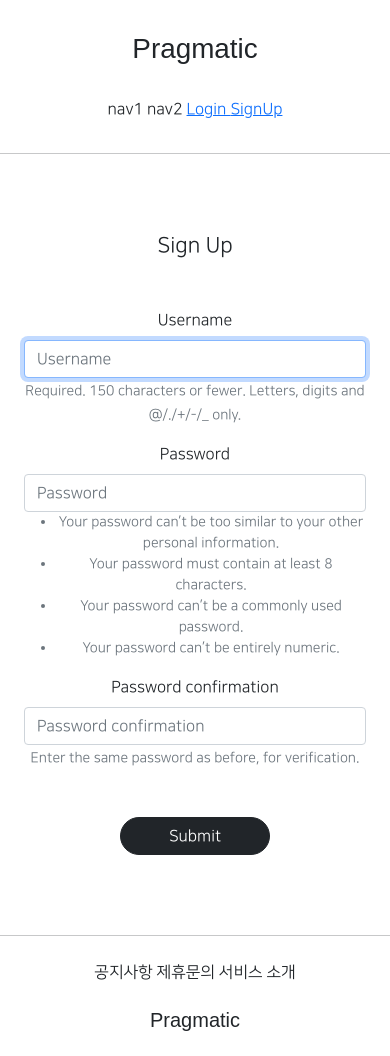
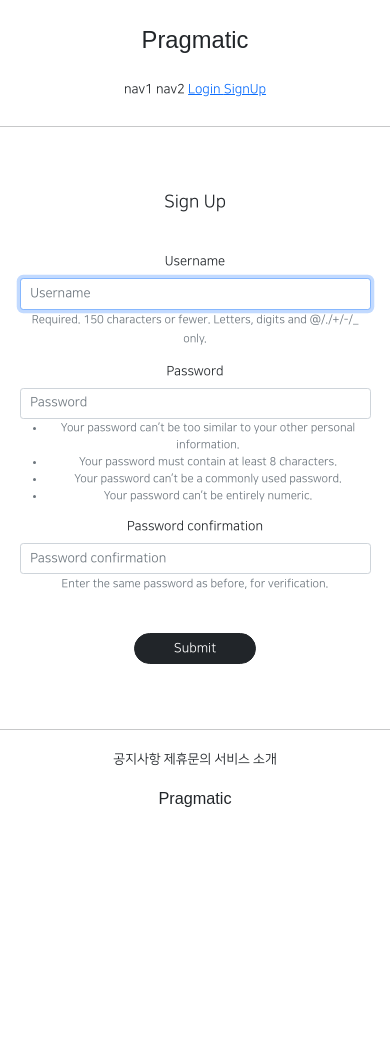
Before and after one commit to yeoni-ni/Web_Application, a Django app: page /accounts/create/ in a window 390 px wide. After the commit the page ends 807 px from the top, so only its background shows below. Run offline with Django 3.2, Linux system fonts and the light colour scheme; parts of the project's set-up code (start-up, migrations or seed data) failed here and were passed over; some libraries are stand-ins or nearby versions; some web fonts are replaced.

Commit message:
8/12 class 6ban commit

```diff
--- a/static/base.css
+++ b/static/base.css
@@ -56,3 +56,10 @@
     border-radius: 1rem;
     margin: 1rem;
 }
+/*css 스타일 안에서 기기의 정보를 알 수 있음*/
+@media screen and (max-width: 500px) {
+    html {
+        /* 기본 폰트 사이즈는 16px */
+        font-size: 13px;
+    }
+}
--- a/static/js/magicgrid.js
+++ b/static/js/magicgrid.js
@@ -277,6 +277,7 @@ MagicGrid.prototype.listen = function listen () {
 let magicGrid = new MagicGrid({
   container: '.container',
   animate: true,
+  //사진 사이의 간격 조절
   gutter: 12,
   static: true,
   useMin: true
```
